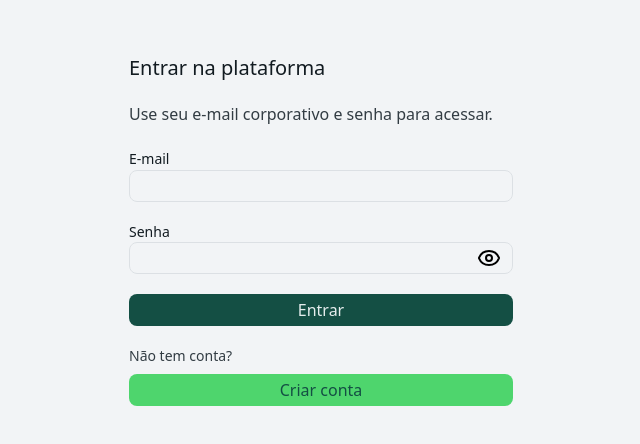
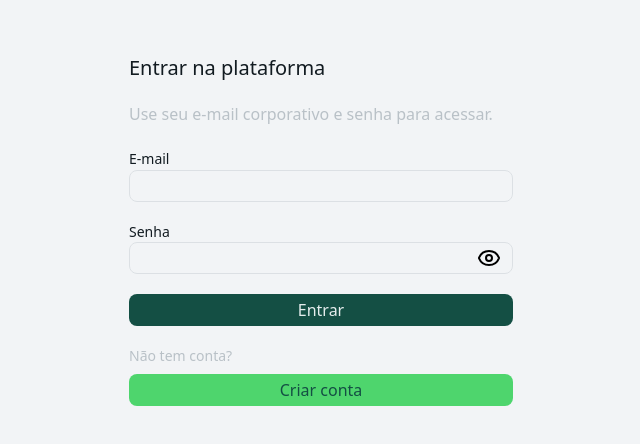
Before and after one commit to lucas-Coelho-Lucinda/PapoCom, a React (Vite) app: page / in a window 1280 px wide. Shown: the part 170-614 px from the top of the page, without its empty margins (639-1279 px from the left). Built offline with nearby package versions, Linux system fonts and the light colour scheme.

Commit message:
style: Ajustes do padrãop de cor muted

```diff
--- a/src/styles/colors.ts
+++ b/src/styles/colors.ts
@@ -8,7 +8,7 @@ export const colorsText = {
     success: "text-success",
     warning: "text-warning",
     primary: "text-primary",
-    muted: "text-muted-foreground",
+    muted: "text-muted",
     accent: "text-accent",
     secondary: "text-secondary",
 }
```
